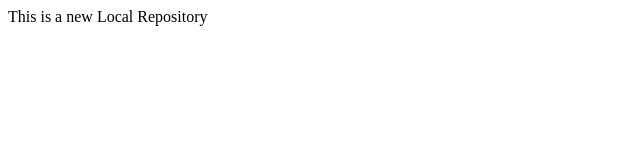
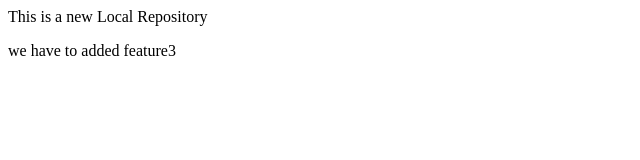
Before and after one commit to akshay-pixel/localrepo, a plain HTML site: page index.html in a window 1280 px wide. Shown: the whole page, without its empty margins (0-640 px from the left). Drawn offline with Linux system fonts and the light colour scheme.

Commit message:
Added feature3

```diff
--- a/index.html
+++ b/index.html
@@ -1 +1,2 @@
 <p>This is a new Local Repository</p>
+<p>we have to added feature3</P>
```
